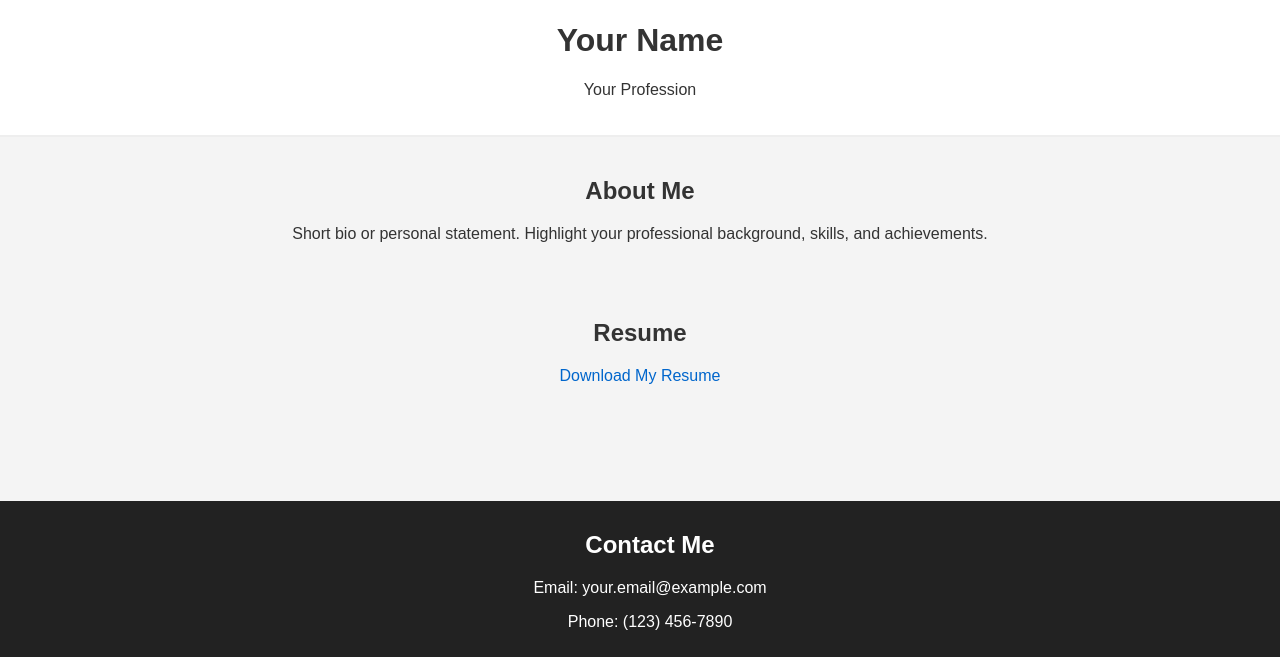
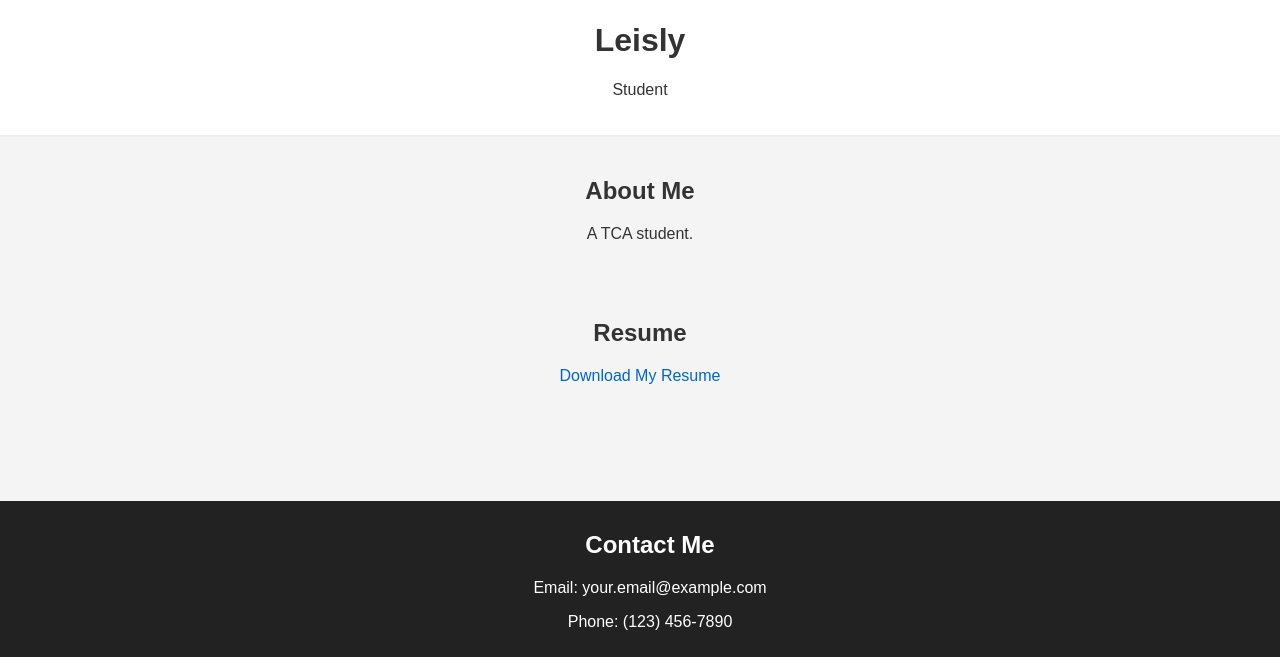
Before and after one commit to Pebbles73/Pebbles73.github.io, a plain HTML site: page index.html in a window 1280 px wide. Shown: the part 143-800 px from the top of the page. Drawn offline with Linux system fonts and the light colour scheme.

Commit message:
Update index.html
personalized

```diff
--- a/index.html
+++ b/index.html
@@ -3,18 +3,18 @@
 <head>
     <meta charset="UTF-8">
     <meta name="viewport" content="width=device-width, initial-scale=1.0">
-    <title>Resume - Your Name</title>
+    <title>Leisly Gallegos's Website</title>
     <link rel="stylesheet" href="styles.css">
 </head>
 <body>
     <header>
         <img src="profile.jpg" alt="Your Name" class="profile-image">
-        <h1>Your Name</h1>
-        <p>Your Profession</p>
+        <h1>Leisly</h1>
+        <p>Student</p>
     </header>
     <section class="bio">
         <h2>About Me</h2>
-        <p>Short bio or personal statement. Highlight your professional background, skills, and achievements.</p>
+        <p>A TCA student.</p>
     </section>
     <section class="resume-download">
         <h2>Resume</h2>
```
